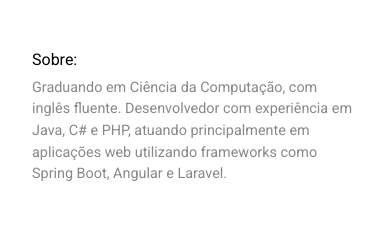
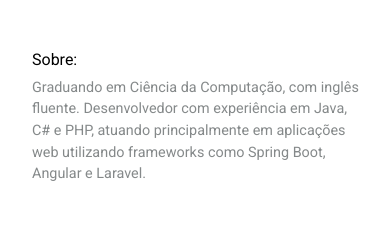
Before and after one commit to dev-raimundos/curriculum, an Angular app: page / in a window 390 px wide. Shown: the part 160-395 px from the top of the page. Built offline with nearby package versions, Linux system fonts and the light colour scheme.

Commit message:
FIX: Pequenos ajustes de design mobile

```diff
--- a/src/app/components/about/about.css
+++ b/src/app/components/about/about.css
@@ -1,6 +1,6 @@
 .full-body {
   margin-top: 3rem;
-  margin-right: 2rem;
+  margin-right: 1.5rem;
   margin-left: 2rem;
 }
 
--- a/src/app/components/education/education.css
+++ b/src/app/components/education/education.css
@@ -1,7 +1,6 @@
 .full-body {
   margin-top: 2.5rem;
   font-size: 0.9rem;
-  margin-right: 2rem;
   margin-left: 2rem;
 }
 
--- a/src/app/components/header/header.css
+++ b/src/app/components/header/header.css
@@ -1,6 +1,5 @@
 .full-body {
   margin-top: 4rem;
-  margin-right: 1.8rem;
   margin-left: 2rem;
 }
 
--- a/src/app/components/work-experience/work-experience.css
+++ b/src/app/components/work-experience/work-experience.css
@@ -1,6 +1,5 @@
 .full-body {
   margin-top: 3rem;
-  margin-right: 2rem;
   margin-left: 2rem;
 
   font-size: 0.9rem;
```
